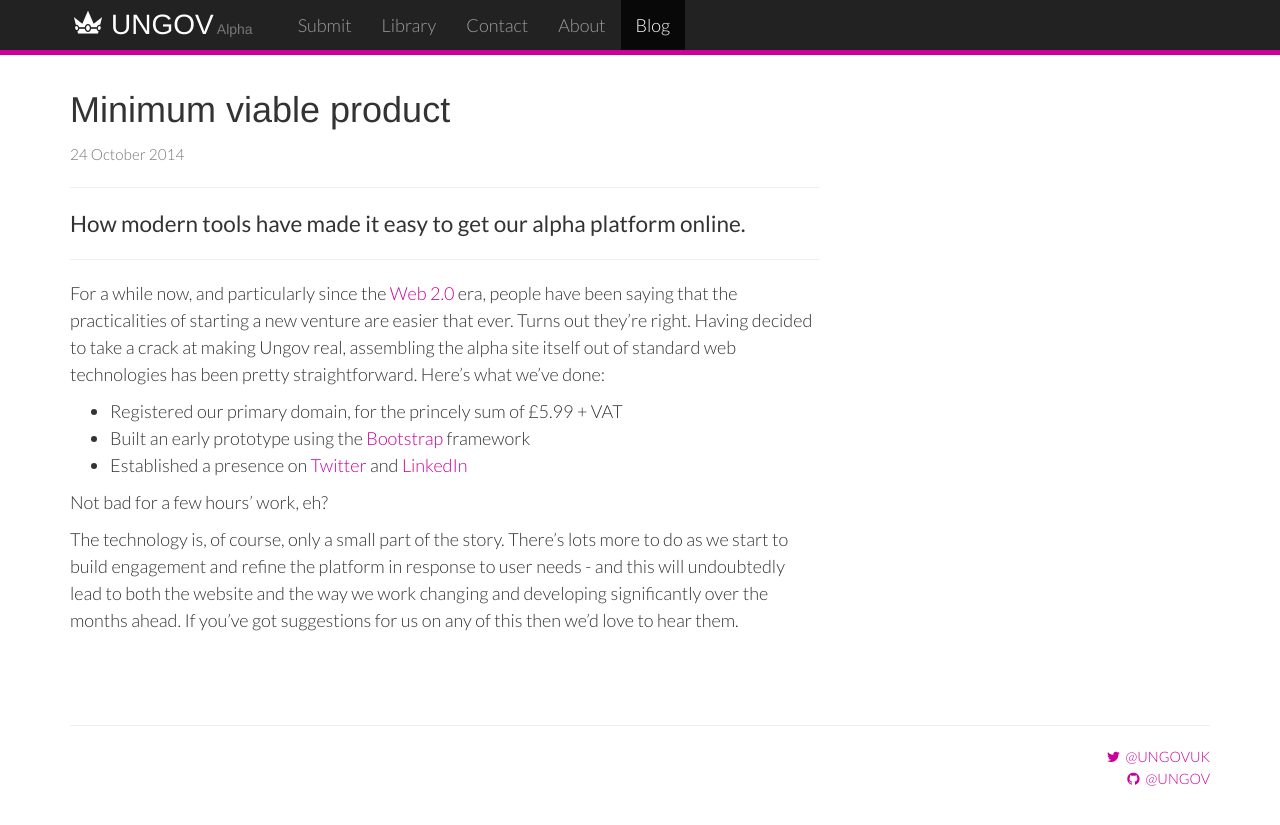
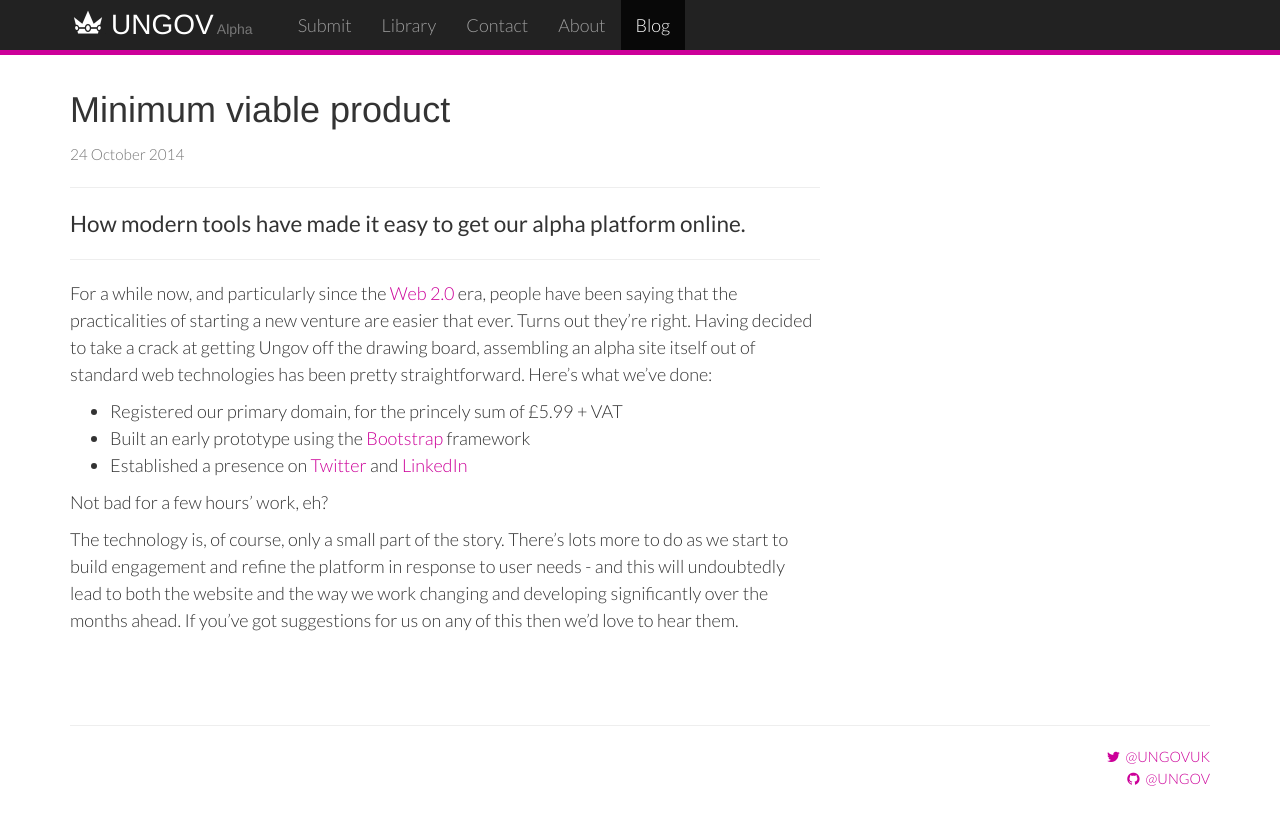
Before and after one commit to ungov/ungov.github.io, a Jekyll site: the page built from _posts/2014-10-24-minimum-viable-product.md, in a window 1280 px wide. Shown: the top 825 px of the page. Built offline with Jekyll 4.4.1, drawn with Linux system fonts in a browser that asks for light colours; nearby versions of some CDN libraries; comment, search, counter and statistics services are not loaded.

Commit message:
Update 2014-10-24-minimum-viable-product.md

```diff
--- a/_posts/2014-10-24-minimum-viable-product.md
+++ b/_posts/2014-10-24-minimum-viable-product.md
@@ -5,7 +5,7 @@ title: "Minimum viable product"
 excerpt: "How modern tools have made it easy to get our alpha platform online."
 ---
 
-For a while now, and particularly since the <a href="http://en.wikipedia.org/wiki/Web_2.0">Web 2.0</a> era, people have been saying that the practicalities of starting a new venture are easier that ever. Turns out they're right. Having decided to take a crack at making Ungov real, assembling the alpha site itself out of standard web technologies has been pretty straightforward. Here's what we've done:
+For a while now, and particularly since the <a href="http://en.wikipedia.org/wiki/Web_2.0">Web 2.0</a> era, people have been saying that the practicalities of starting a new venture are easier that ever. Turns out they're right. Having decided to take a crack at getting Ungov off the drawing board, assembling an alpha site itself out of standard web technologies has been pretty straightforward. Here's what we've done:
 
 - Registered our primary domain, for the princely sum of £5.99 + VAT
 - Built an early prototype using the [Bootstrap](http://getbootstrap.com) framework
```
